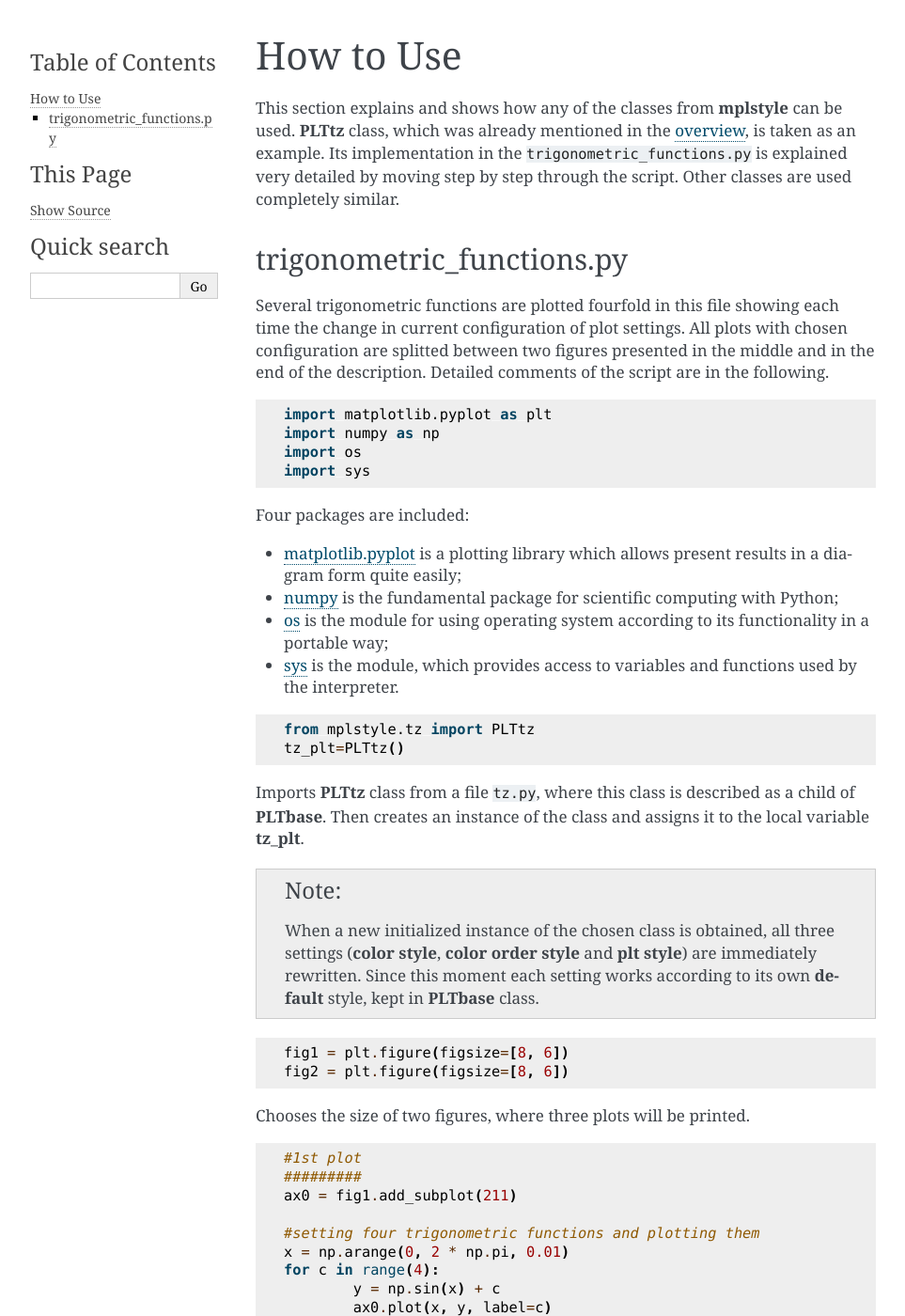
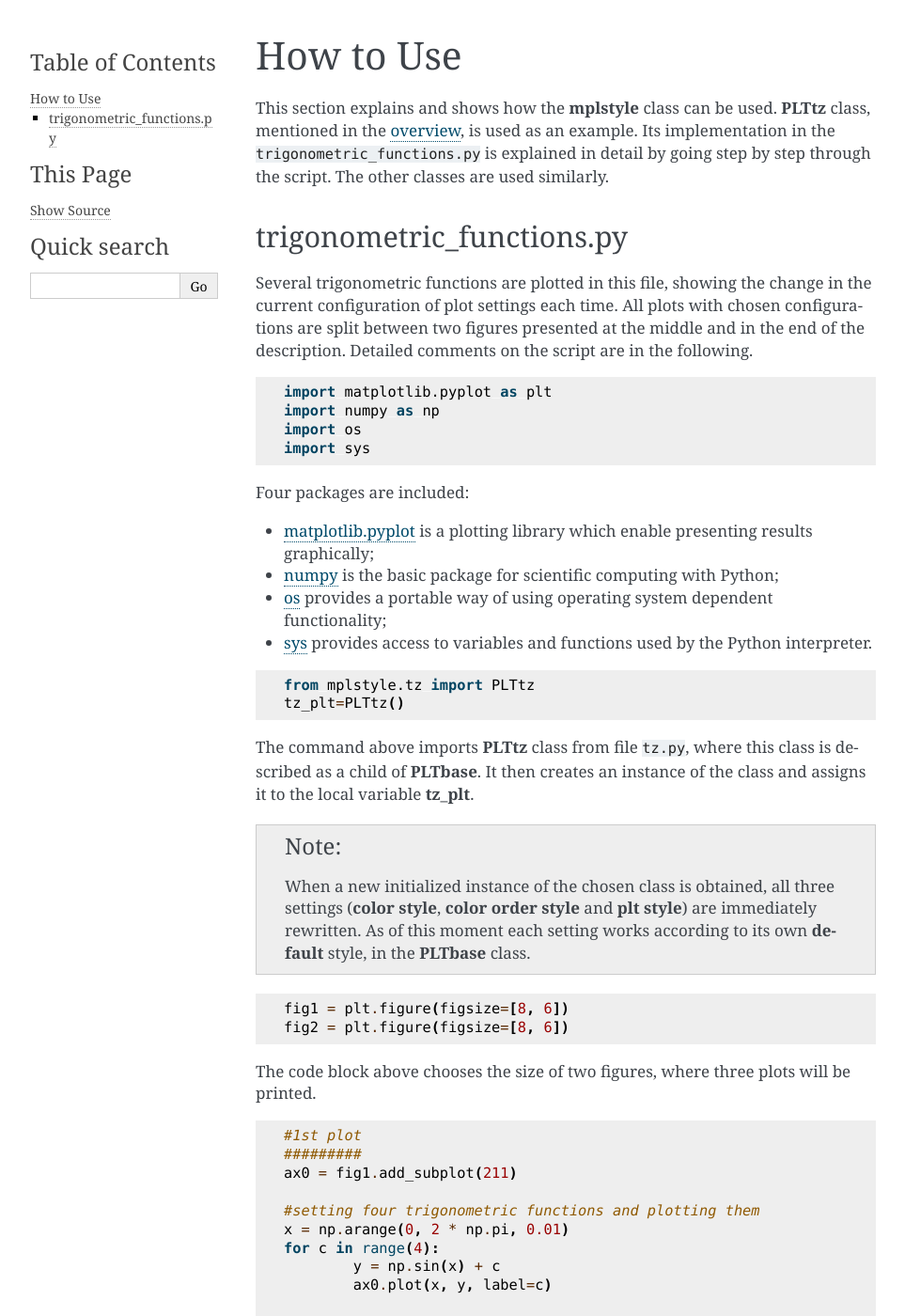
Before and after one commit to tzipperle/mplstyle, a Sphinx documentation site: the page built from docs/use.rst, in a window 1280 px wide and 1400 px high. Shown: the whole window at 94% size, without its empty margins (148-1111 px from the left). Built offline with Sphinx 7.4.7, drawn with Linux system fonts in a browser that asks for light colours; some of the changed text lies outside the part shown.

Commit message:
Update use.rst

```diff
--- a/docs/use.rst
+++ b/docs/use.rst
@@ -5,11 +5,11 @@
 How to Use
 ========================
 
-This section explains and shows how any of the classes from **mplstyle** can be used. **PLTtz** class, which was already mentioned in the :ref:`overview <overview>`, is taken as an example. Its implementation in the ``trigonometric_functions.py`` is explained very detailed by moving step by step through the script. Other classes are used completely similar.
+This section explains and shows how the **mplstyle** class can be used. **PLTtz** class, mentioned in the :ref:`overview <overview>`, is used as an example. Its implementation in the ``trigonometric_functions.py`` is explained in detail by going step by step through the script. The other classes are used similarly.
 
 trigonometric_functions.py
 """""""""""""""""""""""
-Several trigonometric functions are plotted fourfold in this file showing each time the change in current configuration of plot settings. All plots with chosen configuration are splitted between two figures presented in the middle and in the end of the description. Detailed comments of the script are in the following.
+Several trigonometric functions are plotted in this file, showing the change in the current configuration of plot settings each time. All plots with chosen configurations are split between two figures presented at the middle and in the end of the description. Detailed comments on the script are in the following.
 
 ::
 
@@ -20,29 +20,29 @@ Several trigonometric functions are plotted fourfold in this file showing each t
 
 Four packages are included:
 
-* `matplotlib.pyplot`_ is a plotting library which allows present results in a diagram form quite easily;
-* `numpy`_ is the fundamental package for scientific computing with Python;
-* `os`_ is the module for using operating system according to its functionality in a portable way;
-* `sys`_ is the module, which provides access to variables and functions used by the interpreter.
+* `matplotlib.pyplot`_ is a plotting library which enable presenting results graphically;
+* `numpy`_ is the basic package for scientific computing with Python;
+* `os`_  provides a portable way of using operating system dependent functionality;
+* `sys`_ provides access to variables and functions used by the Python interpreter.
 
 ::
 
     from mplstyle.tz import PLTtz
     tz_plt=PLTtz()
 
-Imports **PLTtz** class from a file ``tz.py``, where this class is described as a child of **PLTbase**. Then creates an instance of the class and assigns it to the local variable **tz_plt**.
+The command above imports **PLTtz** class from file ``tz.py``, where this class is described as a child of **PLTbase**. It then creates an instance of the class and assigns it to the local variable **tz_plt**.
 
 .. note::
 
 
-        When a new initialized instance of the chosen class is obtained, all three settings (**color style**, **color order style** and **plt style**) are immediately rewritten. Since this moment each setting works according to its own **default** style, kept in **PLTbase** class.
+        When a new initialized instance of the chosen class is obtained, all three settings (**color style**, **color order style** and **plt style**) are immediately rewritten. As of this moment each setting works according to its own **default** style, in the **PLTbase** class.
 
 ::
 
     fig1 = plt.figure(figsize=[8, 6])
     fig2 = plt.figure(figsize=[8, 6])
 
-Chooses the size of two figures, where three plots will be printed.
+The code block above chooses the size of two figures, where three plots will be printed.
 
 ::
 
@@ -62,7 +62,7 @@ Chooses the size of two figures, where three plots will be printed.
 	ax0.set_xlabel(r'Power ($kW$)')
 	ax0.legend()
 
-Makes 1st plot by choosing its location on the first figure, setting trigonometric functions and configuring additional parameters.
+This creates the first plot by choosing its location on the first figure, setting trigonometric functions and configuring additional parameters.
 
 ::
 
@@ -169,8 +169,6 @@ Comparing 2nd and 3rd plots partial change in the configuration can be observed.
         All three settings (**color style**, **color order style** and **plt style**) can be changed at one time with **set_style()** function only to the style, which exists for all of them. The command won't work, if at least one plot setting doesn't have a style with name mentioned in brackets.
 
 
-
-
 .. _numpy: https://docs.scipy.org/doc/numpy-dev/user/index.html
 .. _matplotlib.pyplot: https://matplotlib.org/index.html
 .. _os: https://docs.python.org/3/library/os.html#module-os
```
